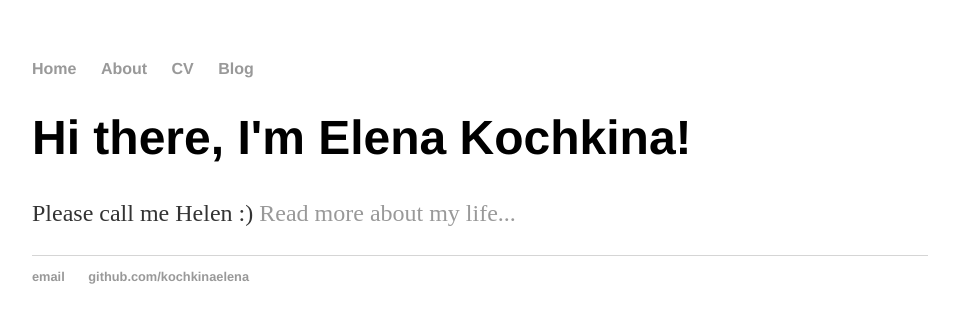
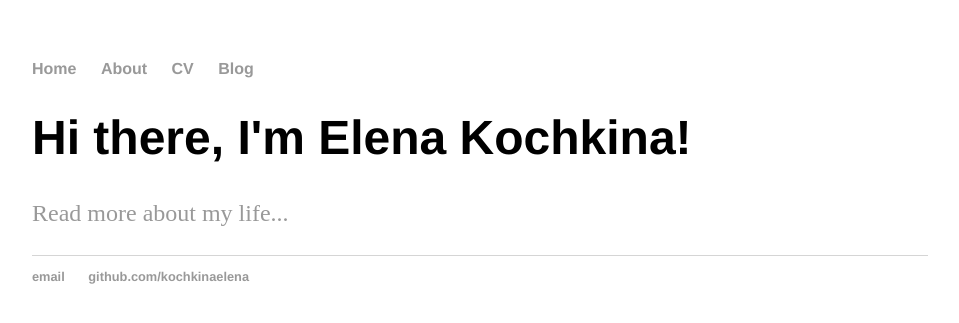
Before and after one commit to kochkinaelena/kochkinaelena.github.io, a Jekyll site: the page built from index.html, in a window 1280 px wide. Shown: the top 323 px of the page, without its empty margins (160-1119 px from the left). Built offline with Jekyll 4.4.1, drawn with Linux system fonts in a browser that asks for light colours.

Commit message:
Update index.html

```diff
--- a/index.html
+++ b/index.html
@@ -1,29 +1,8 @@
-<html>
-	<head>
-		<title>Elena Kochkina</title>
-		<!-- link to main stylesheet -->
-		<link rel="stylesheet" type="text/css" href="/css/main.css">
-	</head>
-	<body>
-		<nav>
-    		<ul>
-        		<li><a href="/">Home</a></li>
-	        	<li><a href="/about">About</a></li>
-        		<li><a href="/cv">CV</a></li>
-        		<li><a href="/blog">Blog</a></li>
-    		</ul>
-		</nav>
-		<div class="container">
-    		<div class="blurb">
-        		<h1>Hi there, I'm Elena Kochkina!</h1>
-				<p> Please call me Helen :) <a href="/about">Read more about my life...</a></p>
-    		</div><!-- /.blurb -->
-		</div><!-- /.container -->
-		<footer>
-    		<ul>
-        		<li><a href="mailto:E.Kochkina@warwick.ac.uk">email</a></li>
-        		<li><a href="https://github.com/kochkinaelena">github.com/kochkinaelena</a></li>
-			</ul>
-		</footer>
-	</body>
-</html>
+---
+layout: default
+title: Elena Kochkina
+---
+<div class="blurb">
+	<h1>Hi there, I'm Elena Kochkina!</h1>
+	<p> <a href="/about">Read more about my life...</a></p>
+</div><!-- /.blurb -->
```
